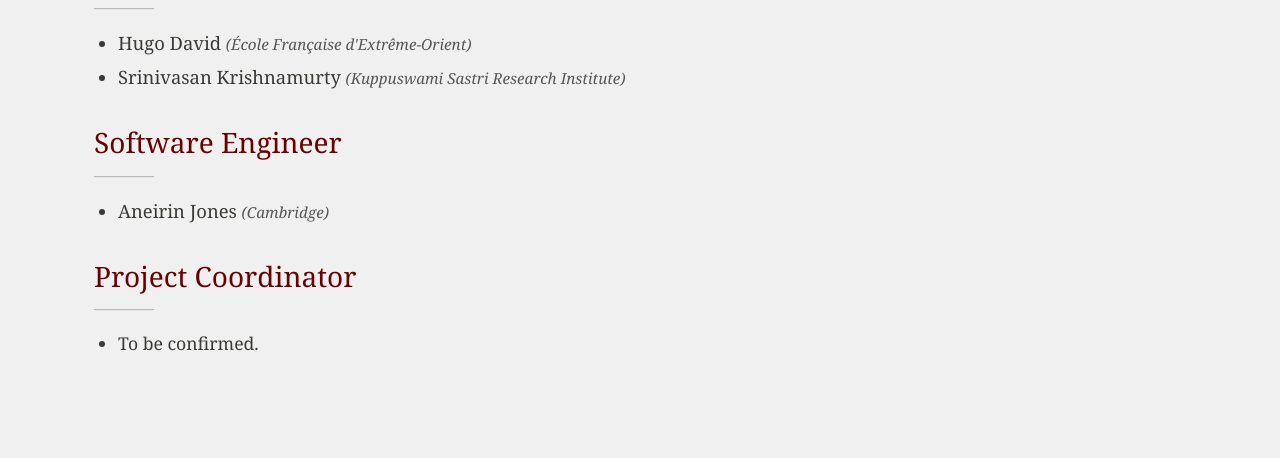
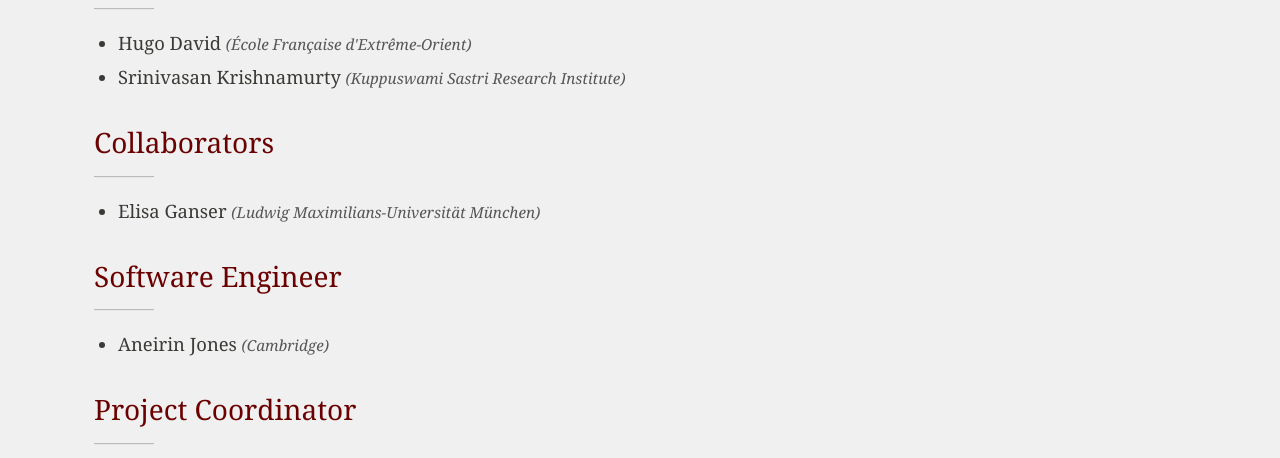
Before and after one commit to NyeJones/github_pages_demo, a plain HTML site: page members.html in a window 1280 px wide. Shown: the part 1020-1478 px from the top of the page. Drawn offline with nearby package versions, Linux system fonts and the light colour scheme.

Commit message:
site changes

```diff
--- a/members.html
+++ b/members.html
@@ -148,7 +148,6 @@
 
 
 
-
     <div class="contributors-group mt-3">
       <h3 class="team-title">External Advisors</h3>
       <hr class="section-divider">
@@ -162,6 +161,21 @@
         <li class="contributors-item">
           <span class="contributor-name">Srinivasan Krishnamurty</span>
           <span class="contributor-info"> (Kuppuswami Sastri Research Institute)</span>
+        </li>
+
+      </ul>
+    </div>
+
+
+
+    <div class="contributors-group mt-3">
+      <h3 class="team-title">Collaborators</h3>
+      <hr class="section-divider">
+      <ul class="contributors-list">
+
+        <li class="contributors-item">
+          <span class="contributor-name">Elisa Ganser</span>
+          <span class="contributor-info"> (Ludwig Maximilians-Universität München)</span>
         </li>
 
       </ul>
```
